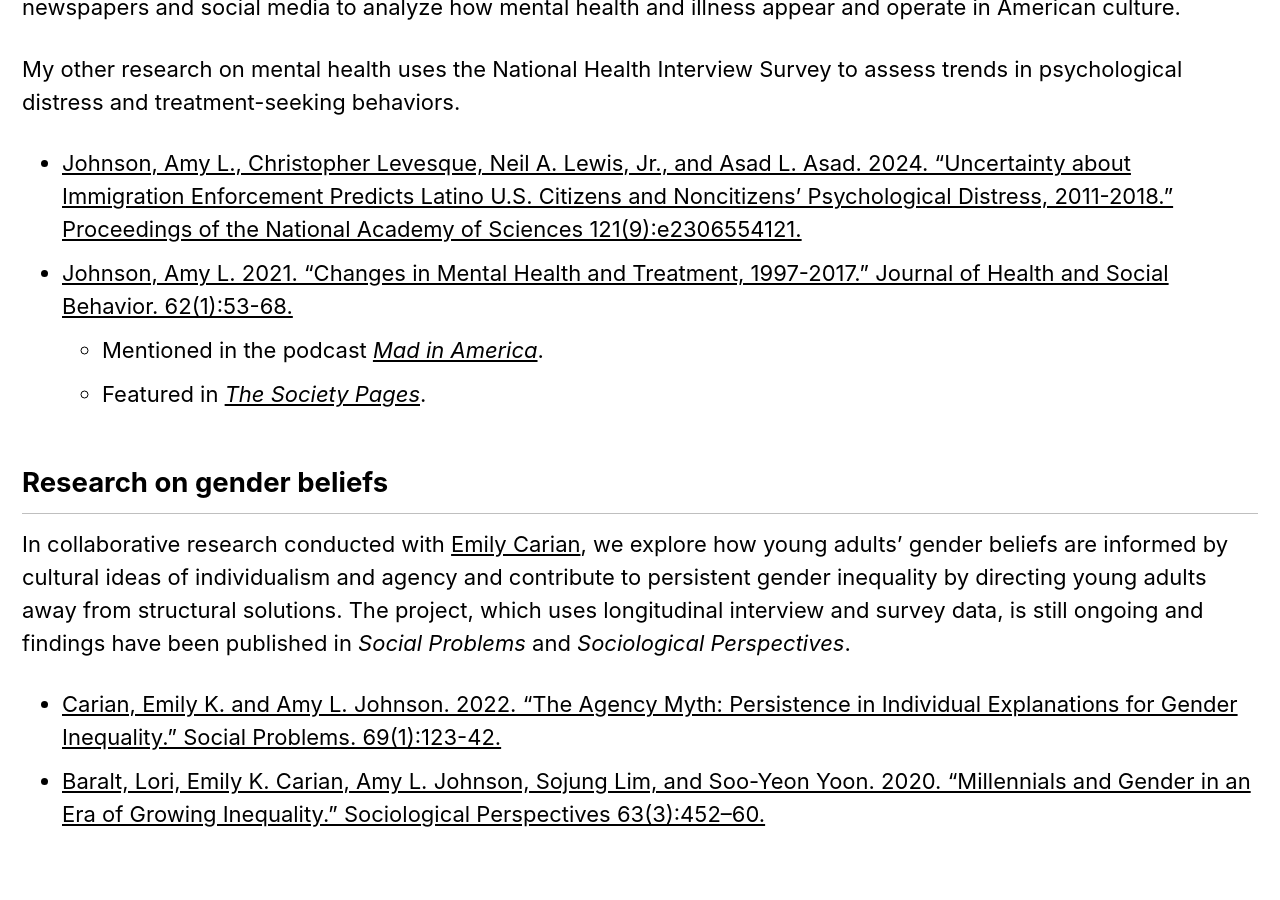
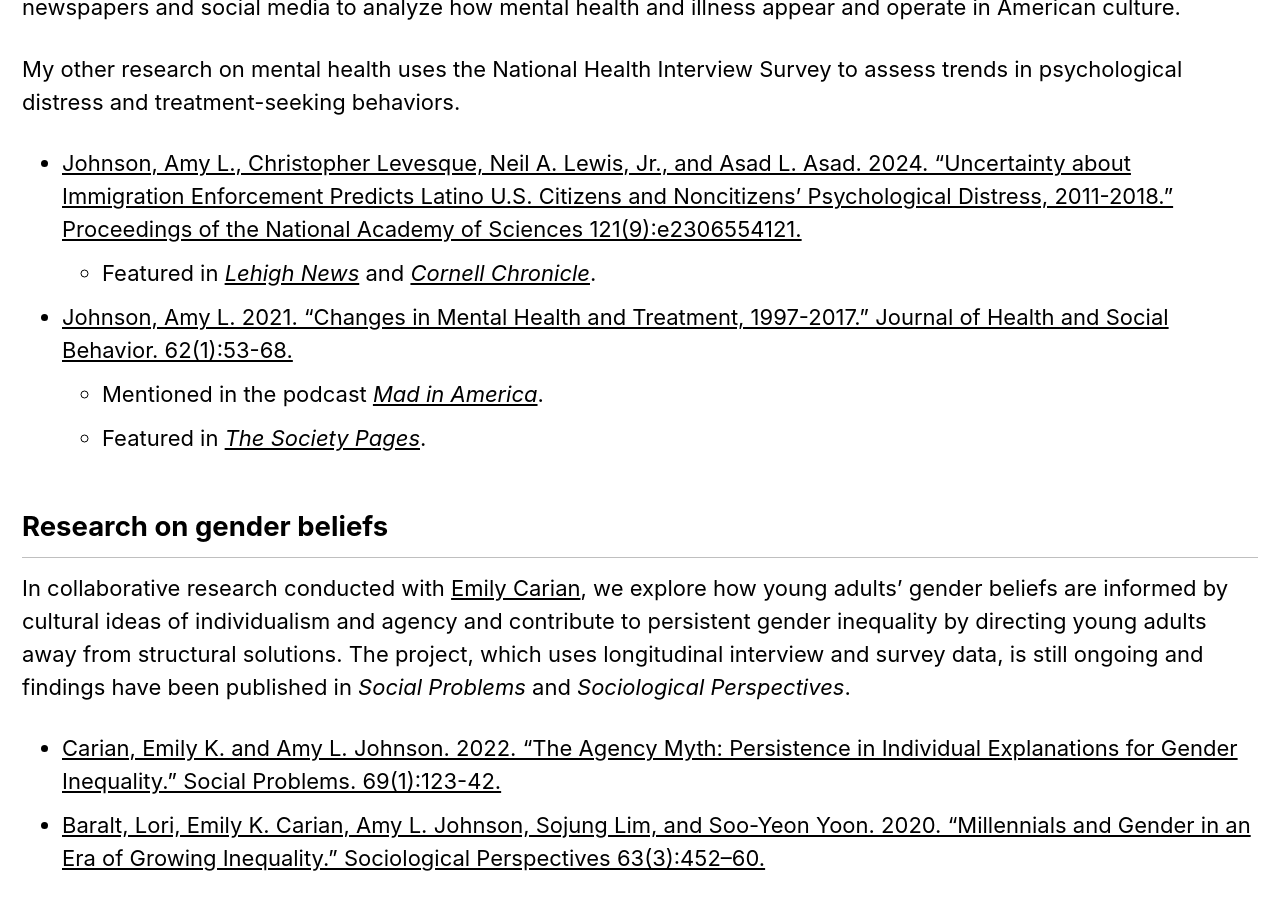
Before and after one commit to aljohnson-soc/aljohnson-soc.github.io, a Jekyll site: the page built from _pages/research.md, in a window 1280 px wide and 900 px high, scrolled down 375 px. Built offline with Jekyll 4.4.1, drawn with Linux system fonts in a browser that asks for light colours; cached includes are drawn as plain includes.

Commit message:
Update research.md

```diff
--- a/_pages/research.md
+++ b/_pages/research.md
@@ -13,6 +13,7 @@ In my first book project, I am using computational and qualitative text analysis
 My other research on mental health uses the National Health Interview Survey to assess trends in psychological distress and treatment-seeking behaviors.
 
 - [Johnson, Amy L., Christopher Levesque, Neil A. Lewis, Jr., and Asad L. Asad. 2024. “Uncertainty about Immigration Enforcement Predicts Latino U.S. Citizens and Noncitizens’ Psychological Distress, 2011-2018.” Proceedings of the National Academy of Sciences 121(9):e2306554121.](https://www.pnas.org/doi/10.1073/pnas.2306554121)
+    - Featured in [*Lehigh News*](https://www2.lehigh.edu/news/study-threat-of-deportation-leads-to-psychological-distress-among-both-latino-citizens-and) and [*Cornell Chronicle*](https://news.cornell.edu/stories/2024/02/deportation-threat-worsens-latinos-anxiety-mental-health).
 - [Johnson, Amy L. 2021. “Changes in Mental Health and Treatment, 1997-2017.” Journal of Health and Social Behavior. 62(1):53-68.](https://doi.org/10.1177/0022146520984136)
     - Mentioned in the podcast [*Mad in America*](https://www.madinamerica.com/2022/05/failings-mental-health-dangerous/).
     - Featured in [*The Society Pages*](https://thesocietypages.org/discoveries/2021/03/24/mental-health-treatment-seeking-not-distress-increasing-for-all/).
```
